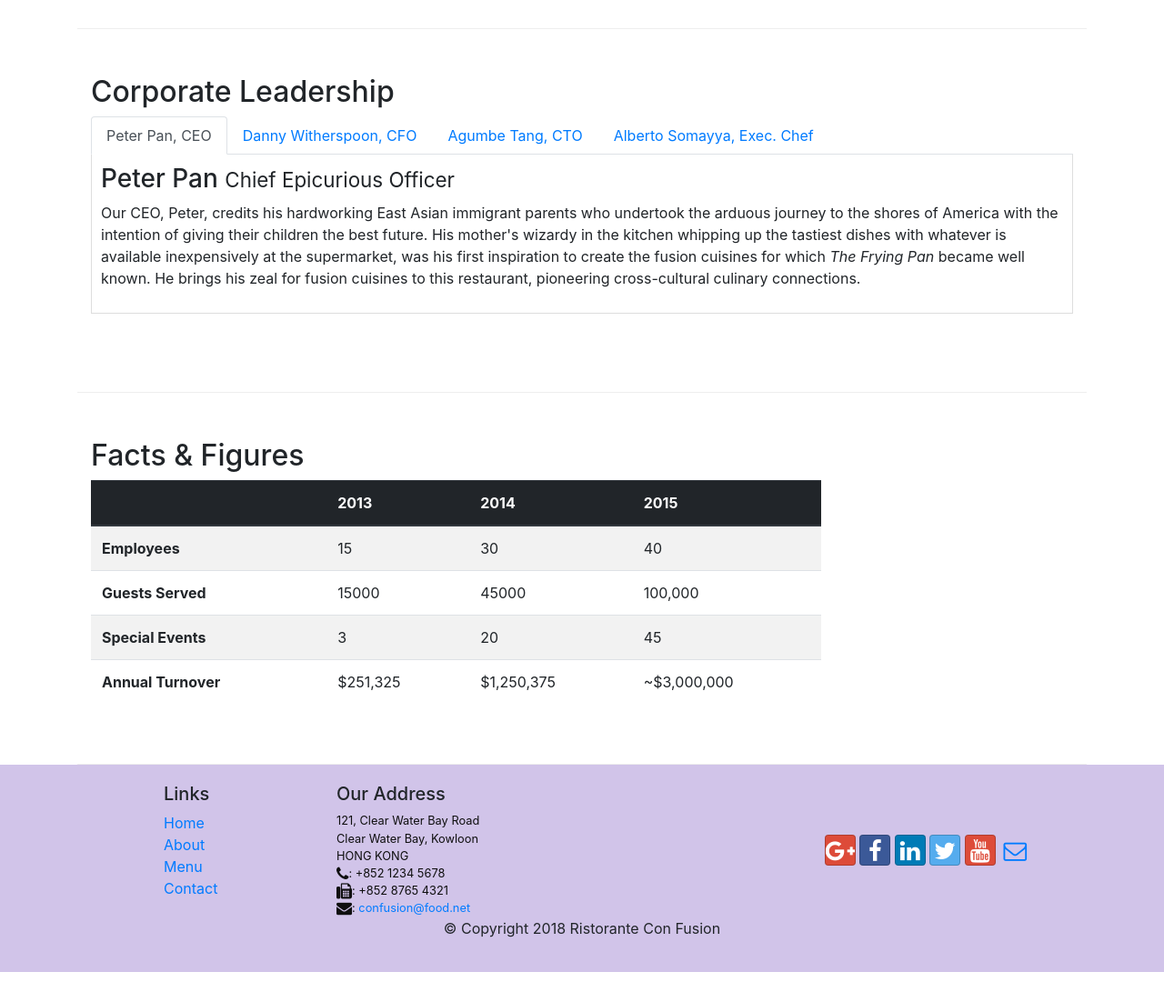
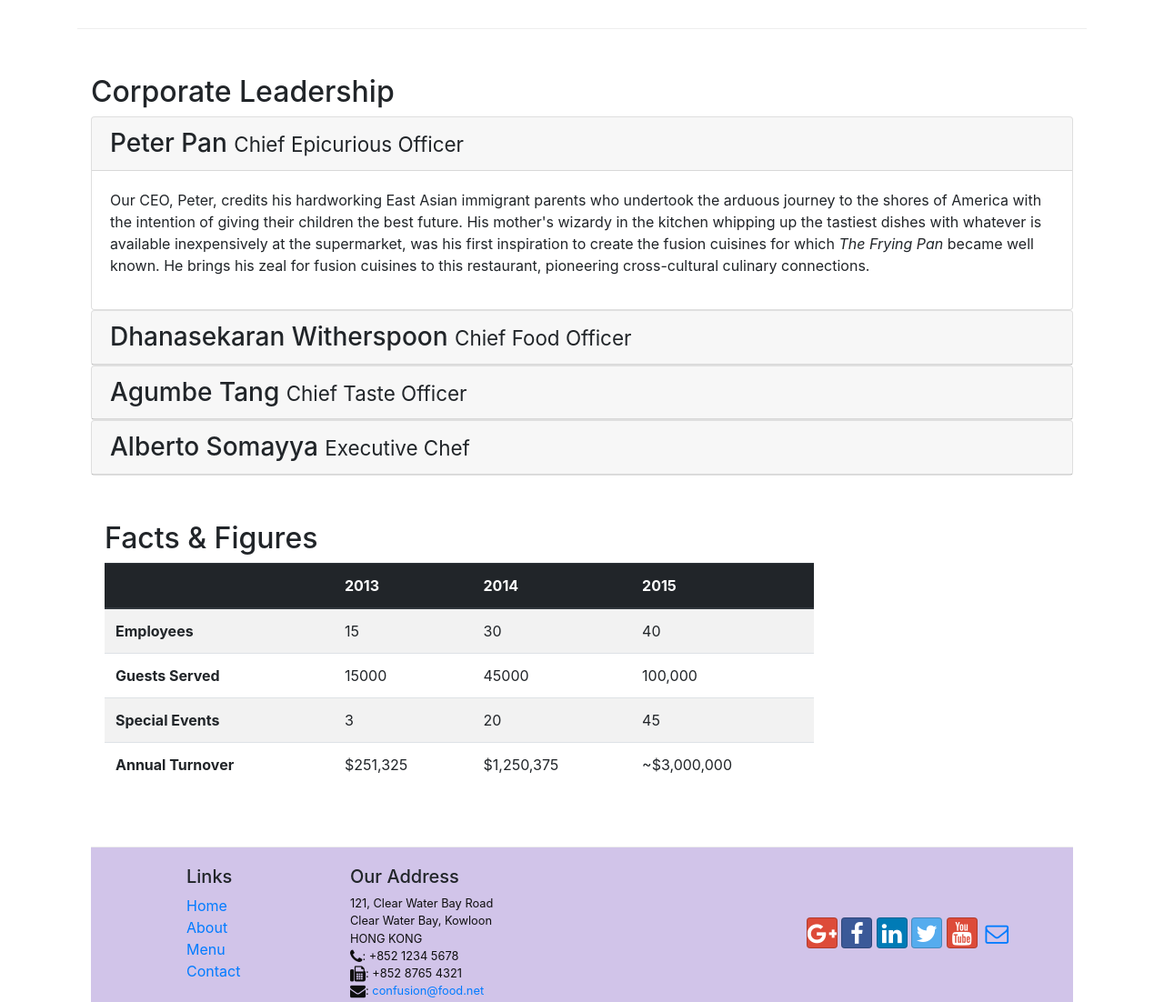
Before and after one commit to skgit1/boot-4, a website: page aboutus.html in a window 1280 px wide. Shown: the part 940-2042 px from the top of the page at 91% size. Before the commit the page ends 2009 px from the top, so only its background shows below. Drawn offline with nearby package versions, Linux system fonts and the light colour scheme.

Commit message:
Accordion

```diff
--- a/aboutus.html
+++ b/aboutus.html
@@ -28,8 +28,8 @@
 
             <div class="collapse navbar-collapse" id="Navbar">
             <ul class="navbar-nav mr-auto">
-             <li class="nav-item active"><a class="nav-link" href="./index.html"><span class="fa fa-home fa-lg"></span>Home</a></li>
-             <li class="nav-item"><a class="nav-link" href="#"><span class="fa fa-info fa-lg"></span>About</a></li>
+             <li class="nav-item"><a class="nav-link" href="./index.html"><span class="fa fa-home fa-lg"></span>Home</a></li>
+             <li class="nav-item active"><a class="nav-link" href="#"><span class="fa fa-info fa-lg"></span>About</a></li>
              <li class="nav-item"><a class="nav-link" href="#"><span class="fa fa-list fa-lg"></span> Menu</a></li>
              <li class="nav-item"><a class="nav-link" href="./contactus.html"><span class="fa fa-address-card fa-lg"></span> Contact</a></li>
            </ul>
@@ -107,51 +107,65 @@
         <div class="row row-content">
             <div class="col-12">
                 <h2>Corporate Leadership</h2>
-                 <ul class="nav nav-tabs">
-                    <li class="nav-item">
-                      <a class="nav-link active" href="#peter"
-                        role="tab" data-toggle="tab">Peter Pan, CEO</a>
-                    </li>
-                    <li class="nav-item">
-                      <a class="nav-link" href="#danny" role="tab"
-                        data-toggle="tab">Danny Witherspoon, CFO</a>
-                    </li>
-                    <li class="nav-item">
-                      <a class="nav-link" href="#agumbe"role="tab"
-                        data-toggle="tab">Agumbe Tang, CTO</a>
-                    </li>
-                    <li class="nav-item">
-                      <a class="nav-link" href="#alberto" role="tab"
-                        data-toggle="tab">Alberto Somayya, Exec. Chef</a>
-                    </li>
-                </ul>
 
 
-                <div class="tab-content">
-                    <div role="tabpanel" class="tab-pane fade show active" id="peter">
-                <h3>Peter Pan <small>Chief Epicurious Officer</small></h3>
+                <div id="accordion">
+                    <div class="card">
+                        <div class="card-header" role="tab" id="peterhead">
+                             <h3 class="mb-0">
+                                <a data-toggle="collapse" data-target="#peter">Peter Pan <small>Chief Epicurious Officer</small></a></h3>
+                        </div>
+                 <div class="collapse show" id="peter" data-parent="#accordion">
+                    <div class="card-body">
                 <p class="d-none d-sm-block">Our CEO, Peter, credits his hardworking East Asian immigrant parents who undertook the arduous journey to the shores of America with the intention of giving their children the best future. His mother's wizardy in the kitchen whipping up the tastiest dishes with whatever is available inexpensively at the supermarket, was his first inspiration to create the fusion cuisines for which <em>The Frying Pan</em> became well known. He brings his zeal for fusion cuisines to this restaurant, pioneering cross-cultural culinary connections.</p>
                     </div>
+                </div>
+            </div>
 
-                    <div role="tabpanel" class="tab-pane fade" id="danny">
-                <h3>Dhanasekaran Witherspoon <small>Chief Food Officer</small></h3>
+
+
+
+                    <div class="card">
+                        <div class="card-header" role="tab" id="dannyhead">
+                             <h3 class="mb-0">
+                                <a data-toggle="collapse" data-target="#danny">Dhanasekaran Witherspoon <small>Chief Food Officer</small></a></h3>
+                        </div>
+                 <div class="collapse" id="danny" data-parent="#accordion">
+                    <div class="card-body">
                 <p class="d-none d-sm-block">Our CFO, Danny, as he is affectionately referred to by his colleagues, comes from a long established family tradition in farming and produce. His experiences growing up on a farm in the Australian outback gave him great appreciation for varieties of food sources. As he puts it in his own words, <em>Everything that runs, wins, and everything that stays, pays!</em></p>
                     </div>
+                </div>
+            </div>
 
-                    <div role="tabpanel" class="tab-pane fade" id="agumbe">
-                <h3>Agumbe Tang <small>Chief Taste Officer</small></h3>
+
+
+                <div class="card">
+                        <div class="card-header" role="tab" id="agumbehead">
+                             <h3 class="mb-0">
+                                <a data-toggle="collapse" data-target="#agumbe">Agumbe Tang <small>Chief Taste Officer</small></a></h3>
+                        </div>
+                 <div class="collapse" id="agumbe" data-parent="#accordion">
+                    <div class="card-body">
                 <p class="d-none d-sm-block">Blessed with the most discerning gustatory sense, Agumbe, our CTO, personally ensures that every dish that we serve meets his exacting tastes. Our chefs dread the tongue lashing that ensues if their dish does not meet his exacting standards. He lives by his motto, <em>You click only if you survive my lick.</em></p>
                     </div>
+                </div>
+            </div>
 
-                    <div role="tabpanel" class="tab-pane fade" id="alberto">
-                <h3>Alberto Somayya <small>Executive Chef</small></h3>
+
+                <div id="accordian">
+                    <div class="card">
+                        <div class="card-header" role="tab" id="albertohead">
+                             <h3 class="mb-0">
+                                <a data-toggle="collapse" data-target="#alberto">Alberto Somayya <small>Executive Chef</small></a></h3>
+                        </div>
+                 <div class="collapse" id="alberto" data-parent="#accordion">
+                    <div class="card-body">
                 <p class="d-none d-sm-block">Award winning three-star Michelin chef with wide International experience having worked closely with whos-who in the culinary world, he specializes in creating mouthwatering Indo-Italian fusion experiences. He says, <em>Put together the cuisines from the two craziest cultures, and you get a winning hit! Amma Mia!</em></p>
                     </div>
+                </div>
+            </div>
 
-                </div>
 
-            </div>
-       </div>
 
 
 <div class="row row-content">
```
